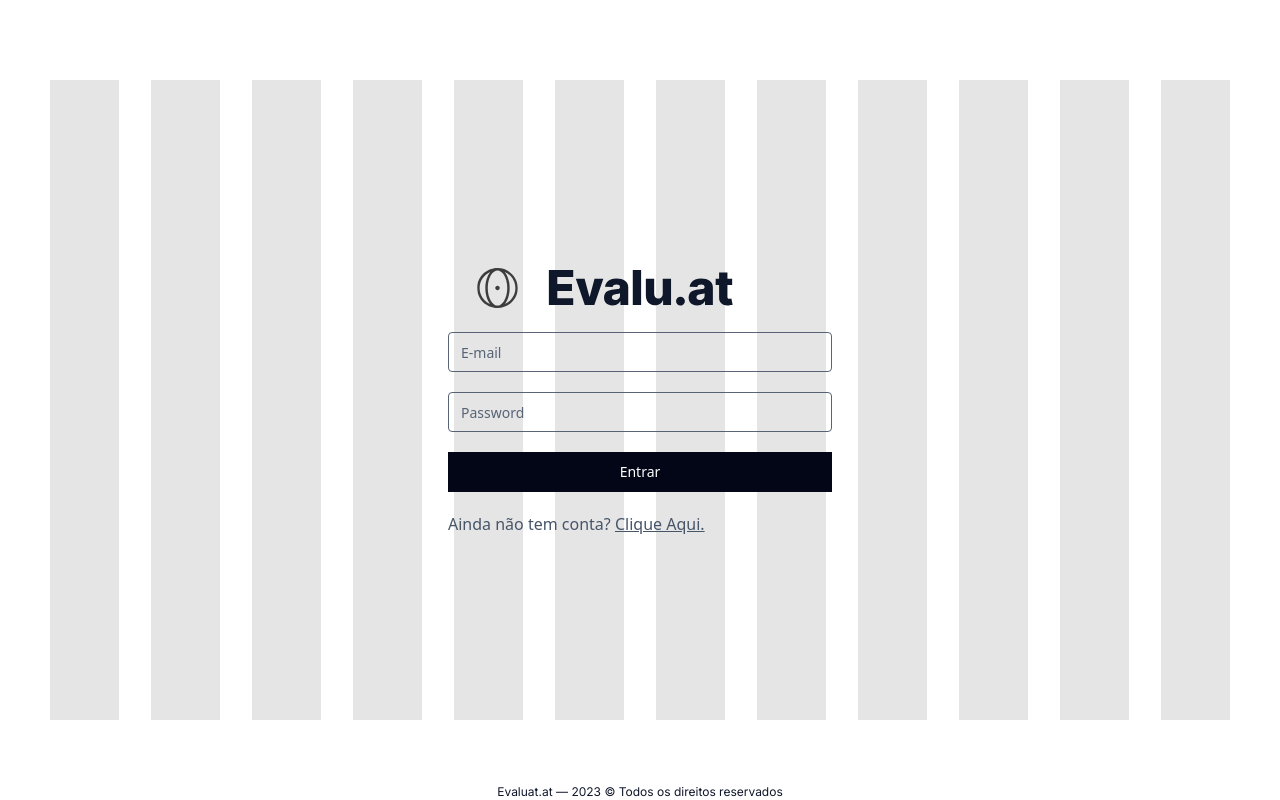
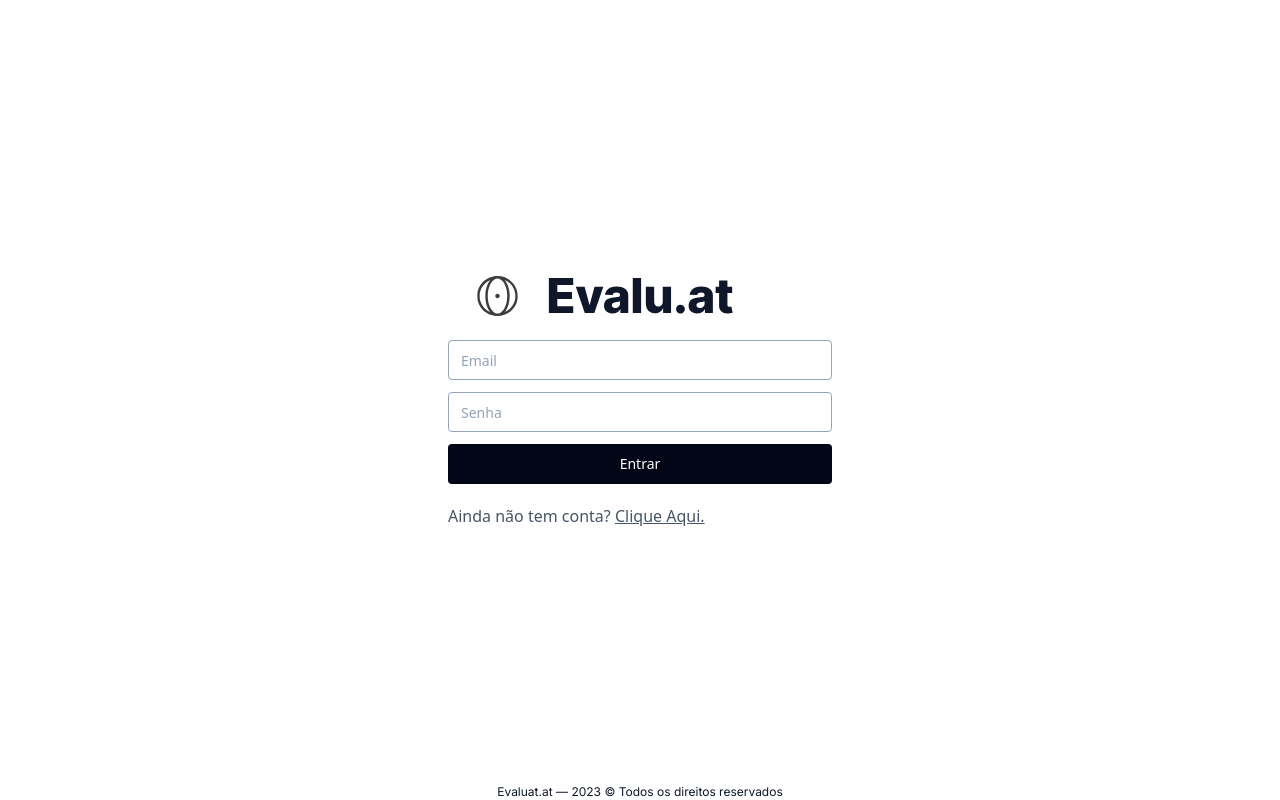
Before and after one commit to Evalu-at/evaluat-frontend, a React (Vite) app: page / in a window 1280 px wide. Built offline with nearby package versions, Linux system fonts and the light colour scheme.

Commit message:
feat: frist implementation fo react hook form on login page

```diff
--- a/package.json
+++ b/package.json
@@ -10,6 +10,8 @@
     "prepare": "husky install"
   },
   "dependencies": {
+    "@hookform/resolvers": "^3.3.4",
+    "@radix-ui/react-label": "^2.0.2",
     "@radix-ui/react-slot": "^1.0.2",
     "@vitejs/plugin-react": "^4.2.1",
     "axios": "^1.6.8",
@@ -18,9 +20,11 @@
     "lucide-react": "^0.364.0",
     "react": "^18.2.0",
     "react-dom": "^18.2.0",
+    "react-hook-form": "^7.51.2",
     "react-router-dom": "^6.22.3",
     "tailwind-merge": "^2.2.2",
-    "tailwindcss-animate": "^1.0.7"
+    "tailwindcss-animate": "^1.0.7",
+    "zod": "^3.22.4"
   },
   "devDependencies": {
     "@commitlint/cli": "^17.7.2",
--- /dev/null
+++ b/src/components/ui/form.tsx
@@ -0,0 +1,177 @@
+import * as React from 'react';
+import * as LabelPrimitive from '@radix-ui/react-label';
+import { Slot } from '@radix-ui/react-slot';
+import {
+  Controller,
+  ControllerProps,
+  FieldPath,
+  FieldValues,
+  FormProvider,
+  useFormContext,
+} from 'react-hook-form';
+
+import { cn } from '@/lib/utils';
+import { Label } from '@/components/ui/label';
+
+const Form = FormProvider;
+
+type FormFieldContextValue<
+  TFieldValues extends FieldValues = FieldValues,
+  TName extends FieldPath<TFieldValues> = FieldPath<TFieldValues>,
+> = {
+  name: TName;
+};
+
+const FormFieldContext = React.createContext<FormFieldContextValue>(
+  {} as FormFieldContextValue,
+);
+
+const FormField = <
+  TFieldValues extends FieldValues = FieldValues,
+  TName extends FieldPath<TFieldValues> = FieldPath<TFieldValues>,
+>({
+  ...props
+}: ControllerProps<TFieldValues, TName>) => {
+  return (
+    <FormFieldContext.Provider value={{ name: props.name }}>
+      <Controller {...props} />
+    </FormFieldContext.Provider>
+  );
+};
+
+const useFormField = () => {
+  const fieldContext = React.useContext(FormFieldContext);
+  const itemContext = React.useContext(FormItemContext);
+  const { getFieldState, formState } = useFormContext();
+
+  const fieldState = getFieldState(fieldContext.name, formState);
+
+  if (!fieldContext) {
+    throw new Error('useFormField should be used within <FormField>');
+  }
+
+  const { id } = itemContext;
+
+  return {
+    id,
+    name: fieldContext.name,
+    formItemId: `${id}-form-item`,
+    formDescriptionId: `${id}-form-item-description`,
+    formMessageId: `${id}-form-item-message`,
+    ...fieldState,
+  };
+};
+
+type FormItemContextValue = {
+  id: string;
+};
+
+const FormItemContext = React.createContext<FormItemContextValue>(
+  {} as FormItemContextValue,
+);
+
+const FormItem = React.forwardRef<
+  HTMLDivElement,
+  React.HTMLAttributes<HTMLDivElement>
+>(({ className, ...props }, ref) => {
+  const id = React.useId();
+
+  return (
+    <FormItemContext.Provider value={{ id }}>
+      <div ref={ref} className={cn('space-y-2', className)} {...props} />
+    </FormItemContext.Provider>
+  );
+});
+FormItem.displayName = 'FormItem';
+
+const FormLabel = React.forwardRef<
+  React.ElementRef<typeof LabelPrimitive.Root>,
+  React.ComponentPropsWithoutRef<typeof LabelPrimitive.Root>
+>(({ className, ...props }, ref) => {
+  const { error, formItemId } = useFormField();
+
+  return (
+    <Label
+      ref={ref}
+      className={cn(error && 'text-destructive', className)}
+      htmlFor={formItemId}
+      {...props}
+    />
+  );
+});
+FormLabel.displayName = 'FormLabel';
+
+const FormControl = React.forwardRef<
+  React.ElementRef<typeof Slot>,
+  React.ComponentPropsWithoutRef<typeof Slot>
+>(({ ...props }, ref) => {
+  const { error, formItemId, formDescriptionId, formMessageId } =
+    useFormField();
+
+  return (
+    <Slot
+      ref={ref}
+      id={formItemId}
+      aria-describedby={
+        !error
+          ? `${formDescriptionId}`
+          : `${formDescriptionId} ${formMessageId}`
+      }
+      aria-invalid={!!error}
+      {...props}
+    />
+  );
+});
+FormControl.displayName = 'FormControl';
+
+const FormDescription = React.forwardRef<
+  HTMLParagraphElement,
+  React.HTMLAttributes<HTMLParagraphElement>
+>(({ className, ...props }, ref) => {
+  const { formDescriptionId } = useFormField();
+
+  return (
+    <p
+      ref={ref}
+      id={formDescriptionId}
+      className={cn('text-sm text-muted-foreground', className)}
+      {...props}
+    />
+  );
+});
+FormDescription.displayName = 'FormDescription';
+
+const FormMessage = React.forwardRef<
+  HTMLParagraphElement,
+  React.HTMLAttributes<HTMLParagraphElement>
+>(({ className, children, ...props }, ref) => {
+  const { error, formMessageId } = useFormField();
+  const body = error ? String(error?.message) : children;
+
+  if (!body) {
+    return null;
+  }
+
+  return (
+    <p
+      ref={ref}
+      id={formMessageId}
+      className={cn('text-sm font-medium text-destructive', className)}
+      {...props}
+    >
+      {body}
+    </p>
+  );
+});
+FormMessage.displayName = 'FormMessage';
+
+export {
+  useFormField,
+  Form,
+  FormItem,
+  FormLabel,
+  FormControl,
+  FormDescription,
+  FormMessage,
+  FormField,
+};
--- /dev/null
+++ b/src/components/ui/label.tsx
@@ -0,0 +1,24 @@
+import * as React from 'react';
+import * as LabelPrimitive from '@radix-ui/react-label';
+import { cva, type VariantProps } from 'class-variance-authority';
+
+import { cn } from '@/lib/utils';
+
+const labelVariants = cva(
+  'text-sm font-medium leading-none peer-disabled:cursor-not-allowed peer-disabled:opacity-70',
+);
+
+const Label = React.forwardRef<
+  React.ElementRef<typeof LabelPrimitive.Root>,
+  React.ComponentPropsWithoutRef<typeof LabelPrimitive.Root> &
+    VariantProps<typeof labelVariants>
+>(({ className, ...props }, ref) => (
+  <LabelPrimitive.Root
+    ref={ref}
+    className={cn(labelVariants(), className)}
+    {...props}
+  />
+));
+Label.displayName = LabelPrimitive.Root.displayName;
+
+export { Label };
--- a/src/layouts/gridLayout.tsx
+++ b/src/layouts/gridLayout.tsx
@@ -2,6 +2,7 @@
   return (
     <div className="px-[50px] py-20  h-screen w-screen flex justify-center items-center">
       <div className="relative min-h-full min-w-full grid grid-cols-12 gap-8">
+        {/* <div className="bg-black/10"></div>
         <div className="bg-black/10"></div>
         <div className="bg-black/10"></div>
         <div className="bg-black/10"></div>
@@ -12,8 +13,7 @@
         <div className="bg-black/10"></div>
         <div className="bg-black/10"></div>
         <div className="bg-black/10"></div>
-        <div className="bg-black/10"></div>
-        <div className="bg-black/10"></div>
+        <div className="bg-black/10"></div> */}
         <div className="absolute flex flex-col place-self-center">
           {children}
         </div>
--- a/src/pages/loginPage.tsx
+++ b/src/pages/loginPage.tsx
@@ -2,20 +2,90 @@
 import { Button } from '../components/ui/button';
 import { Input } from '../components/ui/input';
 
+import { zodResolver } from '@hookform/resolvers/zod';
+import { SubmitHandler, useForm } from 'react-hook-form';
+import z from 'zod';
+import {
+  Form,
+  FormControl,
+  FormDescription,
+  FormField,
+  FormItem,
+  FormLabel,
+  FormMessage,
+} from '@/components/ui/form';
+
 export function LoginPage() {
+  const formSchema = z.object({
+    email: z.string().email(),
+    password: z.string().min(2, { message: 'Senha muito curta' }),
+  });
+
+  const form = useForm<z.infer<typeof formSchema>>({
+    resolver: zodResolver(formSchema),
+    defaultValues: {
+      email: '',
+      password: '',
+    },
+    mode: 'onChange',
+  });
+
+  function onSubmit(values: z.infer<typeof formSchema>) {
+    // Do something with the form values.
+    // ✅ This will be type-safe and validated.
+    console.log(values);
+  }
+
   return (
     <div className="gap-5 flex flex-col">
       <img className="" src={evaluAtIcon} />
-      <Input className="rounded text-slate-600/90" placeholder="E-mail" />
-      <Input className="rounded text-slate-600/90" placeholder="Password" />
-      <Button className="hover:bg-slate-700 text-white bg-slate-950">
-        Entrar
-      </Button>
+      <Form {...form}>
+        <form className="flex flex-col gap-3">
+          <FormField
+            name="email"
+            control={form.control}
+            render={({ field }) => (
+              <FormItem>
+                <FormControl>
+                  <Input
+                    className="rounded text-slate-400"
+                    placeholder="Email"
+                    {...field}
+                  />
+                </FormControl>
+              </FormItem>
+            )}
+          />
+          <FormField
+            name="password"
+            control={form.control}
+            render={({ field }) => (
+              <FormItem>
+                <FormControl>
+                  <Input
+                    className="rounded text-slate-400"
+                    placeholder="Senha"
+                    {...field}
+                  />
+                </FormControl>
+                <FormMessage />
+              </FormItem>
+            )}
+          />
+          <Button
+            type="submit"
+            className="hover:bg-slate-700 text-white bg-slate-950 rounded"
+          >
+            Entrar
+          </Button>
+        </form>
+      </Form>
+
       <span className="text-slate-600">
         Ainda não tem conta?{' '}
         <a className=" underline" href="">
           Clique Aqui.
-        </a>{' '}
+        </a>
       </span>
     </div>
   );
```
Also changed, not shown: 1 other file (tests, documents, lock files or other folders).
